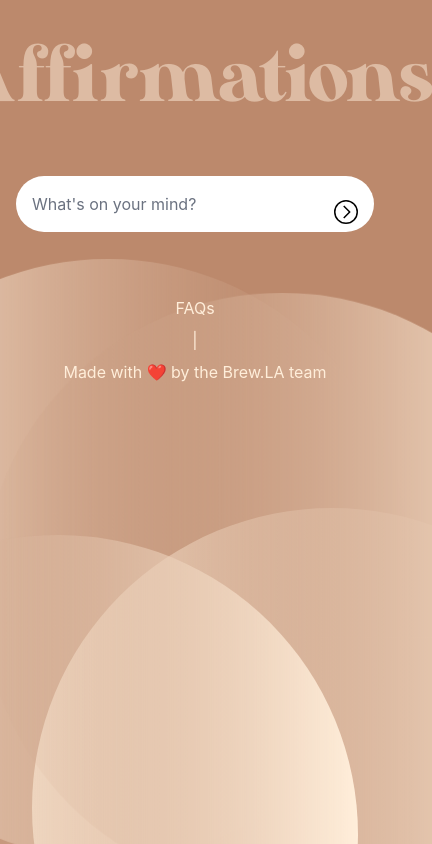
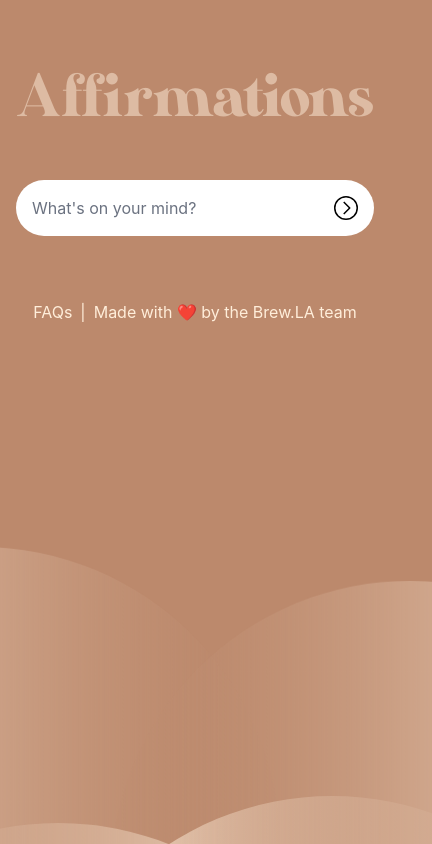
Before and after one commit to BrewLA/bible-affirmations, a Next.js app: page / in a window 390 px wide. Shown: the whole page, 432 px wide, since content can reach past the window. Built offline with nearby package versions, Linux system fonts and the light colour scheme.

Commit message:
mobile responsiveness

```diff
--- a/components/Modal.tsx
+++ b/components/Modal.tsx
@@ -8,8 +8,8 @@ interface ModalProps {
 
 const Modal: React.FC<ModalProps> = ({ onClose }) => {
     return (
-        <div className="fixed inset-0 flex items-center justify-center bg-black bg-opacity-65 z-50">
-            <div className="bg-white w-[25vw] p-6 rounded-3xl flex flex-col">
+        <div className="fixed inset-0 flex items-center justify-center bg-black bg-opacity-65 z-50 overflow-scroll">
+            <div className="bg-white w-[92vw] xl:w-[25vw] p-6 rounded-3xl flex flex-col">
                 <h2 className="text-[4rem] text-black mb-4">FAQs</h2>
                 <div className="container mx-auto">
                     <Accordion title="How does it work?" content="This app is powered by the DistilBERT AI model, which uses sentiment analysis to determine whether your response holds Positive or Negative connotation. From there, it will output a Bible verse as an affirmation!" />
--- a/pages/index.tsx
+++ b/pages/index.tsx
@@ -57,8 +57,8 @@ function Index() {
   };
 
   return (
-    <main className="flex flex-col gap-8 justify-start items-center h-auto px-4 sm:px-8 md:px-16 lg:px-32 xl:px-64">
-      <h1 className="text-[6rem] sm:text-[4rem] md:text-[5rem] lg:text-[10rem] xl:text-[15rem] text-secondary text-center relative z-10">Affirmations</h1>
+    <main className="flex flex-col gap-8 justify-start items-center h-auto px-4 py-10 sm:px-8 md:px-16 lg:px-32 xl:px-64">
+      <h1 className="text-[4.5rem] sm:text-[6rem] md:text-[8rem] lg:text-[10rem] xl:text-[15rem] text-secondary text-center relative z-10">Affirmations</h1>
       <form onSubmit={handleSubmit} className="flex flex-col sm:flex-row justify-center items-center relative z-10 w-full max-w-[64rem] h-auto">
         <input
           type="text"
@@ -67,7 +67,7 @@ function Index() {
           placeholder="What's on your mind?"
           className="w-full sm:min-w-[30rem] md:min-w-[40rem] px-4 py-4 placeholder:text-gray-500 bg-white rounded-full pr-14 focus:outline-none mb-4 sm:mb-0"
         />
-        <button type="submit" className="absolute right-4 sm:absolute sm:ml-4 w-[1.5rem] h-[1.5rem]">
+        <button type="submit" className="absolute right-4 top-4 w-[1.5rem] h-[1.5rem]">
           <svg xmlns="http://www.w3.org/2000/svg" viewBox="0 0 32 32"><g data-name="92-Arrow Right"><path d="M16 32a16 16 0 1 1 16-16 16 16 0 0 1-16 16zm0-30a14 14 0 1 0 14 14A14 14 0 0 0 16 2z"/><path d="M13.71 24.71 12.3 23.3l7.29-7.3-7.3-7.29L13.7 7.3l8 8a1 1 0 0 1 0 1.41z"/></g></svg>
         </button>
       </form>
@@ -77,8 +77,8 @@ function Index() {
         </div>
       )}
       {verse && (
-        <div className="max-w-[64rem] h-auto border border-white p-12 rounded-[3rem] relative z-50 bg-transparent backdrop-blur-lg">
-          <h2 className="text-center text-primary text-3xl sm:text-[2rem] sm:leading-tight md:text-[3rem] lg:text-[4rem] leading-tight">
+        <div className="max-w-[64rem] h-auto border border-white p-8 xl:p-12 rounded-[3rem] relative z-50 bg-transparent backdrop-blur-lg">
+          <h2 className="text-center text-primary text-[2.5rem] md:text-[3rem] lg:text-[4rem] leading-tight">
             {animatedMessage.map((word, index) => (
               <span
                 key={index}
@@ -94,7 +94,7 @@ function Index() {
           )}
         </div>
       )}
-      <ul className="flex flex-col sm:flex-row gap-2 px-4 pt-4 pb-12 text-primary relative z-10 text-center">
+      <ul className="flex flex-row gap-2 px-4 pt-4 pb-12 text-primary relative z-10 text-center">
         <li>
           <Link href="#" onClick={handleOpenModal}>FAQs</Link>
         </li>
@@ -117,16 +117,16 @@ function Index() {
         </li>
       </ul>
       <div className="flex flex-row w-full fixed bottom-0 z-0 pointer-events-none">
-        <div className="flex flex-row gap-2 fixed left-[-12rem] bottom-[-2rem] z-0">
+        <div className="flex flex-row gap-2 fixed left-[-20rem] md:left-[-12rem] bottom-[-20rem] md:bottom-[-2rem] z-0">
           <LinearCircle className="move-up-down move-up-down-delay-1" />
         </div>
-        <div className="flex flex-row gap-2 fixed left-[2rem] bottom-[-18rem] z-0">
+        <div className="flex flex-row gap-2 fixed left-[2rem] bottom-[-36rem] md:bottom-[-18rem] z-0">
           <LinearCircle className="move-up-down move-up-down-delay-2" />
         </div>
-        <div className="flex flex-row gap-2 fixed right-[-12rem] bottom-[-2rem] rotate-180 z-0">
+        <div className="flex flex-row gap-2 fixed right-[-20rem] md:right-[-12rem] bottom-[-20rem] md:bottom-[-2rem] rotate-180 z-0">
           <LinearCircle className="move-up-down move-up-down-delay-3" />
         </div>
-        <div className="flex flex-row gap-2 fixed right-[2rem] bottom-[-18rem] rotate-180 z-0">
+        <div className="flex flex-row gap-2 fixed right-[2rem] bottom-[-36rem] md:bottom-[-18rem] rotate-180 z-0">
           <LinearCircle className="move-up-down move-up-down-delay-4" />
         </div>
       </div>
```
